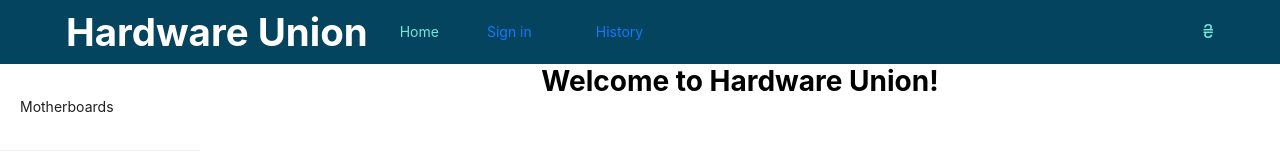
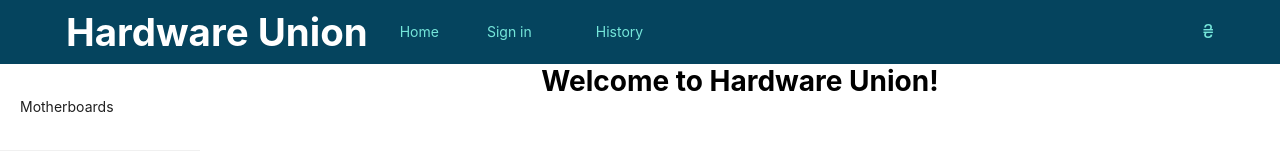
Before and after one commit to mV22110702/hardware_union, a React app: page / in a window 1280 px wide. Shown: the top 160 px of the page. Built offline with nearby package versions, Linux system fonts and the light colour scheme; the HTML template or start-up script is replaced by a standard one.

Commit message:
hwu-6: * Improved navbar buttons

```diff
--- /dev/null
+++ b/src/libs/components/navbar-button/navbar-button.tsx
@@ -0,0 +1,16 @@
+import React, {PropsWithChildren} from 'react';
+import styles from './styles.module.scss';
+import { Button } from 'antd';
+
+type Properties = {
+  onClick: ()=>void;
+};
+const NavbarButton: React.FC<PropsWithChildren<Properties>> = ({ onClick, children }) => {
+  return (
+    <Button type={'link'} onClick={onClick} className={styles.navButtonDefault}>
+      {children}
+    </Button>
+  );
+};
+
+export { NavbarButton };
--- /dev/null
+++ b/src/libs/components/navbar-button/styles.module.scss
@@ -0,0 +1,7 @@
+.navButtonDefault {
+  user-select: none;
+  color: #75e6da !important;
+}
+.navButtonDefault:hover {
+  color: white !important;
+}
--- /dev/null
+++ b/src/libs/components/navbar-button/styles.module.scss.d.ts
@@ -0,0 +1 @@
+export declare const navButtonDefault: string;
--- a/src/libs/components/navbar/navbar.tsx
+++ b/src/libs/components/navbar/navbar.tsx
@@ -6,9 +6,9 @@ import { getMenuItem } from '~/libs/helpers/helpers';
 import styles from './styles.module.scss';
 import { CurrencyNavbarDropdown } from '~/libs/components/currency-navbar-dropdown/currency-navbar-dropdown';
 import { useAuthContext } from '~/libs/hooks/use-auth-context.hook.tsx';
-import { Button } from 'antd';
 import { useHistoryModalContext } from '~/libs/hooks/use-history-modal-context.hook.tsx';
 import { useSignInModalContext } from '~/libs/hooks/use-sign-in-modal-context.hook.tsx';
+import {NavbarButton} from "~/libs/components/navbar-button/navbar-button.tsx";
 
 const Navbar: React.FC = () => {
   const authContext = useAuthContext();
@@ -38,17 +38,17 @@ const Navbar: React.FC = () => {
     ),
     getMenuItem({
       label: (
-        <Button type={'link'} onClick={handleClickAuthButton}>
+        <NavbarButton onClick={handleClickAuthButton}>
             {authContext?.auth ? 'Sign out' : 'Sign in'}
-        </Button>
+        </NavbarButton>
       ),
       key: 'auth',
     }),
     getMenuItem({
       label: (
-        <Button type={'link'} onClick={handlePressHistory}>
+        <NavbarButton onClick={handlePressHistory}>
           History
-        </Button>
+        </NavbarButton>
       ),
       key: 'history',
     }),
--- a/src/pages/product/product.page.tsx
+++ b/src/pages/product/product.page.tsx
@@ -17,7 +17,7 @@ import { categoryToImg } from '~/libs/slices/categories/maps/category-to-img.map
 import Title from 'antd/es/typography/Title';
 import { useLayoutEffect, useMemo, useState } from 'react';
 import { exchangeCurrency, getBreadcrumbItem } from '~/libs/helpers/helpers';
-import {generatePath, Navigate, NavLink, useParams} from 'react-router-dom';
+import { generatePath, Navigate, NavLink, useParams } from 'react-router-dom';
 import { handleChooseProductCard } from '~/libs/components/product-card/libs/helpers/handle-choose-product-card.helper';
 import { CommentForm } from '~/libs/components/comment-form/comment-form.tsx';
 import { AppRoute, Currency } from '~/libs/enums/enums.ts';
@@ -61,7 +61,11 @@ const ProductPage: React.FC = () => {
       : [
           getBreadcrumbItem({
             title: (
-              <NavLink to={generatePath(AppRoute.CATEGORIES,{categoryId:product.category.id.toString()})}>
+              <NavLink
+                to={generatePath(AppRoute.CATEGORIES, {
+                  categoryId: product.category.id.toString(),
+                })}
+              >
                 {product.category.name}
               </NavLink>
             ),
@@ -92,7 +96,7 @@ const ProductPage: React.FC = () => {
     ) : isError ? (
       <Navigate to={AppRoute.ROOT} />
     ) : !product ? (
-        <Navigate to={AppRoute.ROOT} />
+      <Navigate to={AppRoute.ROOT} />
     ) : (
       <>
         <Col flex={2} className={getValidClassNames(styles.imageContainer)}>
@@ -111,17 +115,19 @@ const ProductPage: React.FC = () => {
                 }
               />
             }
-            title={product.name}
+            title={<Text copyable={{text:window.location.href, tooltips:'Copy link'}}>{product.name}</Text>}
           >
-            <p>
-              <b>Price</b>:{' '}
-              {exchangeCurrency({
-                have: Currency.UAH,
-                want: chosenCurrency,
-                amount: product.price,
-              })}{' '}
-              {chosenCurrency}
-            </p>
+            <Paragraph>
+              <Text strong>Price: </Text>
+              <Text>
+                {`${exchangeCurrency({
+                  have: Currency.UAH,
+                  want: chosenCurrency,
+                  amount: product.price,
+                })}
+                ${chosenCurrency}`}
+              </Text>
+            </Paragraph>
           </Card>
         </Col>
       </>
```
